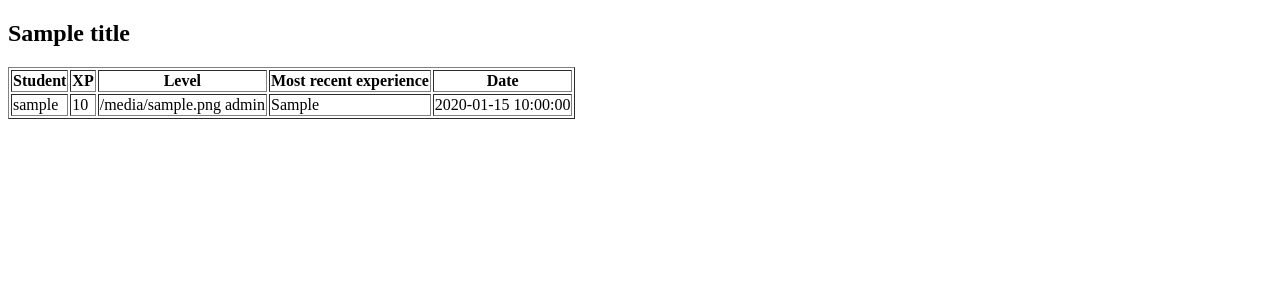
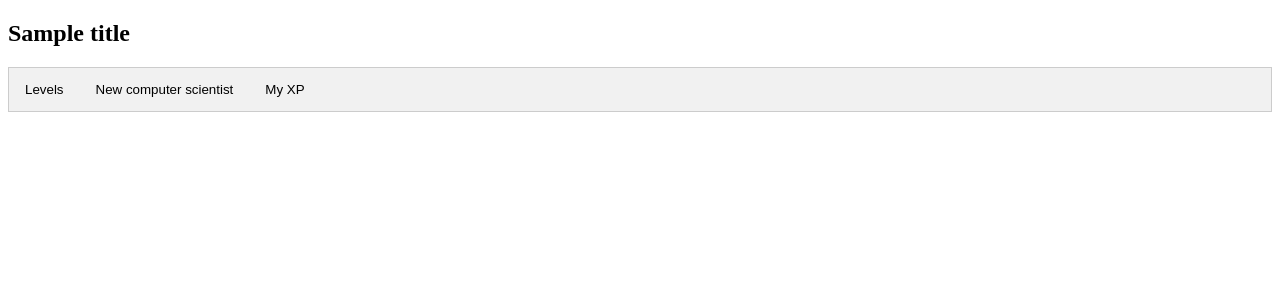
Before and after one commit to divilian/flaskscoreboard, a Flask app: template scoreboard/templates/student_scoreboard.html in a window 1280 px wide. Shown: the top 300 px of the page. Run offline with Flask 2, Linux system fonts and the light colour scheme; the template is opened without the code that fills it: most values are stand-ins (such as "Sample title", 1, 10 or a date in 2020).

Commit message:
Add tabs.

```diff
--- /dev/null
+++ b/scoreboard/static/tabs.css
@@ -0,0 +1,35 @@
+ /* Style the tab */
+.tab {
+  overflow: hidden;
+  border: 1px solid #ccc;
+  background-color: #f1f1f1;
+}
+
+/* Style the buttons that are used to open the tab content */
+.tab button {
+  background-color: inherit;
+  float: left;
+  border: none;
+  outline: none;
+  cursor: pointer;
+  padding: 14px 16px;
+  transition: 0.3s;
+}
+
+/* Change background color of buttons on hover */
+.tab button:hover {
+  background-color: #ddd;
+}
+
+/* Create an active/current tablink class */
+.tab button.active {
+  background-color: #ccc;
+}
+
+/* Style the tab content */
+.tabcontent {
+  display: none;
+  padding: 6px 12px;
+  border: 1px solid #ccc;
+  border-top: none;
+}
--- a/scoreboard/templates/base.html
+++ b/scoreboard/templates/base.html
@@ -1,5 +1,30 @@
 <!doctype html>
 <title>{{ title }}</title>
+<link rel="stylesheet" href="{{ url_for('static', filename='style.css') }}" />
+<link rel="stylesheet" href="{{ url_for('static', filename='tabs.css') }}" />
+<script>
+function openTab(evt, tabName) {
+  // Declare all variables
+  var i, tabcontent, tablinks;
+
+  // Get all elements with class="tabcontent" and hide them
+  tabcontent = document.getElementsByClassName("tabcontent");
+  for (i = 0; i < tabcontent.length; i++) {
+    tabcontent[i].style.display = "none";
+  }
+
+  // Get all elements with class="tablinks" and remove the class "active"
+  tablinks = document.getElementsByClassName("tablinks");
+  for (i = 0; i < tablinks.length; i++) {
+    tablinks[i].className = tablinks[i].className.replace(" active", "");
+  }
+
+  // Show the current tab, and add an "active" class to the button that opened the tab
+  document.getElementById(tabName).style.display = "block";
+  evt.currentTarget.className += " active";
+}
+</script>
+
 <section class="content">
     {% block content %}{% endblock %}
 </section>
--- a/scoreboard/templates/student_scoreboard.html
+++ b/scoreboard/templates/student_scoreboard.html
@@ -2,6 +2,15 @@
 
 {% block content %}
     <h1>{{ title }}</h1>
+
+<div class="tab">
+  <button class="tablinks" onclick="openTab(event, 'Levels')">Levels</button>
+  <button class="tablinks" onclick="openTab(event, 'New')">New computer
+scientist</button>
+  <button class="tablinks" onclick="openTab(event, 'MyXP')">My XP</button>
+</div>
+
+<div id="Levels" class="tabcontent">
     <table border=1 >
     <tr><th>Student</th><th>XP</th><th>Level</th><th>Most recent experience</th><th>Date</th></tr>
         {% for student in students.itertuples() %}
@@ -12,4 +21,20 @@
                 <td>{{ student.latest_time }}</td></tr>
         {% endfor %}
     </table>
+</div>
+
+<div id="New" class="tabcontent">
+    <form method="post" action="{{ url_for('createAcctController') }}" >
+        <label for="username">Real name (<i>e.g.</i>, Oscar Isaac)</label>
+        <input name="username" id="username" require />
+        <label for="charname">Screen name (<i>e.g.</i>, Duke Leto Atreides)</label>
+        <input name="charname" id="charname" require />
+        <input type="submit" value="Go!" />
+    </form>
+</div>
+
+<div id="MyXP" class="tabcontent">
+    <h1>My XP!</h1>
+</div>
+
 {% endblock %}
```
